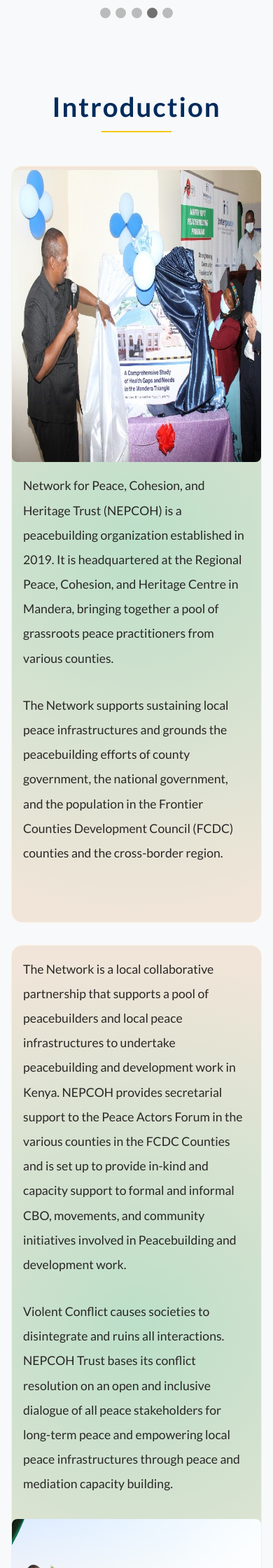
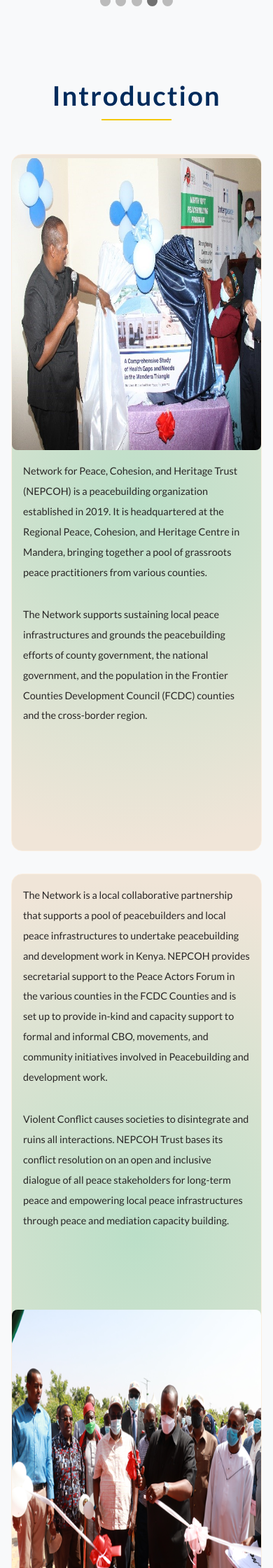
Before and after one commit to Teddykavooh/Interpeace-Project, a PHP site: page / in a window 390 px wide; the page is wider, and only the part inside the window is pictured. Shown: the part 769-3009 px from the top of that part at 70% size. Run offline with PHP 8.4, Linux system fonts and the light colour scheme; some libraries are stand-ins or nearby versions.

Commit message:
Tweak index page responsiveness

```diff
--- a/css/styles.css
+++ b/css/styles.css
@@ -182,17 +182,20 @@ input[type="checkbox"] {
   margin: 5px auto;
   -webkit-transition: all 0.3s ease-in-out;
   transition: all 0.3s ease-in-out;
-  background-color: #ce1e3e; }
+  background-color: #002a8f; }
 
 @media (max-width: 900px) {
   .nav {
     flex-direction: column;
     padding: 0;
-    height: 15vh; }
+    height: 13vh; }
   .nav__logo {
     margin: 0.35rem 2rem;
     display: flex;
     justify-content: space-between; }
+  .ImageLogo {
+    height: 5rem;
+    width: 5rem; }
   .hamburger {
     display: block;
     padding: 0 24px; }
@@ -204,7 +207,7 @@ input[type="checkbox"] {
     transform: translateY(-8px) rotate(-45deg); }
   .links {
     position: fixed;
-    top: 15vh;
+    top: 12vh;
     width: 100%;
     height: 90vh;
     left: -100%;
@@ -338,7 +341,7 @@ input[type="checkbox"] {
   height: 150vh;
   padding: 4rem;
   text-align: center;
-  font-size: 1rem;
+  font-size: 1.1rem;
   background-color: #e3f3f3;
   clip-path: polygon(0 0, 100% 0, 100% 130vh, 0 100%);
   z-index: 20; }
@@ -348,7 +351,7 @@ input[type="checkbox"] {
   height: 130vh;
   padding: 5rem 4rem;
   text-align: center;
-  font-size: 1rem; }
+  font-size: 1.1rem; }
 
 .values {
   clip-path: polygon(0 15vh, 100% 0, 100% 100%, 0 100%);
@@ -636,11 +639,14 @@ input[type="checkbox"] {
   .HomepageImages {
     clip-path: polygon(0 10vh, 100% 0, 100% 100%, 0 100%);
     padding: 10rem 2rem 2rem; }
+  .paragraph {
+    font-size: 1.05rem; }
+  .operations {
+    font-size: 1.05rem; }
   .intro {
-    height: 267vh;
-    font-size: 0.7rem; }
+    height: 263vh; }
   .intro__dataOne {
-    min-height: 105vh; }
+    min-height: 100vh; }
   .paragraph {
     padding: 1rem; }
   .values {
@@ -693,12 +699,11 @@ input[type="checkbox"] {
 
 @media (max-width: 500px) {
   .intro__dataOne {
-    min-height: 115vh; }
+    min-height: 112vh; }
   .intro__dataTwo {
-    height: 125vh; }
+    height: 122vh; }
   .intro {
-    min-height: 285vh;
-    font-size: 1rem; }
+    min-height: 277vh; }
   .heading-primary {
     text-shadow: none;
     font-size: 2.4rem;
@@ -723,10 +728,8 @@ input[type="checkbox"] {
     clip-path: polygon(0 7vh, 100% 0, 100% 100%, 0 100%); }
   .intro__dataOne {
     min-height: 128vh; }
-  .intro__dataTwo {
-    height: 130vh; }
   .intro {
-    min-height: 312vh;
+    min-height: 300vh;
     font-size: 0.8rem; }
   .values {
     clip-path: polygon(0 8vh, 100% 0, 100% 100%, 0 100%);
@@ -745,13 +748,29 @@ input[type="checkbox"] {
     column-gap: 2px; } }
 
 @media (max-width: 400px) {
-  .intro,
-  .values,
+  .intro__dataOne {
+    min-height: 118vh; }
+  .intro {
+    min-height: 285vh; }
+  .paragraph {
+    font-size: 0.9rem; }
   .operations {
-    font-size: 0.8rem; } }
+    font-size: 0.9rem; } }
+
+@media (max-width: 300px) {
+  .intro__dataOne {
+    min-height: 123vh; }
+  .intro__dataTwo {
+    height: 130vh; }
+  .intro {
+    min-height: 300vh; } }
+
+@media (max-width: 270px) {
+  .intro {
+    min-height: 310vh; } }
 
 .section {
-  background-color: #DCE2E6;
+  background-color: #dce2e6;
   display: flex;
   justify-content: space-between;
   height: 70vh;
@@ -772,7 +791,7 @@ input[type="checkbox"] {
     margin-right: auto;
     width: 100%;
     height: 100%;
-    transition: .3s; }
+    transition: 0.3s; }
   .section_content img:hover {
     filter: none;
     transform: scale(1.5);
@@ -823,7 +842,7 @@ input[type="checkbox"] {
       position: absolute;
       right: 2%;
       bottom: 8%;
-      width: 20%;
+      width: 25%;
       height: auto;
       margin: auto;
       text-align: center;
@@ -832,7 +851,8 @@ input[type="checkbox"] {
       .slideshow-container .mySlides__text p {
         margin: auto;
         color: white;
-        font-size: 1.5rem; }
+        font-size: 1.5rem;
+        padding: 1rem; }
   .slideshow-container__dots {
     height: 5%;
     padding: 0.5rem; }
--- a/sass/_cards.scss
+++ b/sass/_cards.scss
@@ -1,5 +1,5 @@
 .section {
-    background-color: #DCE2E6;
+  background-color: #dce2e6;
   display: flex;
   justify-content: space-between;
   height: 70vh;
@@ -27,7 +27,7 @@
     margin-right: auto;
     width: 100%;
     height: 100%;
-        transition: .3s;
+    transition: 0.3s;
   }
 
   img:hover {
--- a/sass/_components.scss
+++ b/sass/_components.scss
@@ -163,7 +163,7 @@ $scroll-marg-size: 18.5vh;
   height: 150vh;
   padding: 4rem;
   text-align: center;
-  font-size: 1rem;
+  font-size: 1.1rem;
   background-color: rgb(227, 243, 243);
 
   clip-path: polygon(0 0, 100% 0, 100% 130vh, 0 100%);
@@ -177,7 +177,7 @@ $scroll-marg-size: 18.5vh;
   height: 130vh;
   padding: 5rem 4rem;
   text-align: center;
-  font-size: 1rem;
+  font-size: 1.1rem;
   // background-color: rgb(192, 143, 37);
   // clip-path: polygon(0 0, 100% 0, 100% 130vh, 0 100%);
 }
@@ -599,13 +599,19 @@ $scroll-marg-size: 18.5vh;
     padding: 10rem 2rem 2rem;
     // height: 85vh;
   }
+  .paragraph {
+    font-size: 1.05rem;
+  }
+  .operations {
+    font-size: 1.05rem;
+  }
   .intro {
-    height: 267vh;
-    font-size: 0.7rem;
+    height: 263vh;
+    // font-size: 0.7rem;
   }
 
   .intro__dataOne {
-    min-height: 105vh;
+    min-height: 100vh;
   }
   .intro__dataOne {
     // height: 74vh;
@@ -737,15 +743,15 @@ $scroll-marg-size: 18.5vh;
 
 @media (max-width: 500px) {
   .intro__dataOne {
-    min-height: 115vh;
+    min-height: 112vh;
   }
   .intro__dataTwo {
-    height: 125vh;
+    height: 122vh;
   }
 
   .intro {
-    min-height: 285vh;
-    font-size: 1rem;
+    min-height: 277vh;
+    // font-size: 1rem;
   }
   .heading-primary {
     text-shadow: none;
@@ -776,6 +782,10 @@ $scroll-marg-size: 18.5vh;
     grid-template-columns: 1fr;
     row-gap: 0.5rem;
   }
+
+  // .paragraph {
+  //   font-size: 1rem;
+  // }
 }
 
 @media (max-width: 450px) {
@@ -787,11 +797,11 @@ $scroll-marg-size: 18.5vh;
     min-height: 128vh;
   }
   .intro__dataTwo {
-    height: 130vh;
+    // height: 130vh;
   }
 
   .intro {
-    min-height: 312vh;
+    min-height: 300vh;
     font-size: 0.8rem;
   }
   // .intro {
@@ -840,7 +850,26 @@ $scroll-marg-size: 18.5vh;
   .intro,
   .values,
   .operations {
-    font-size: 0.8rem;
+    // font-size: 0.4rem;
+  }
+
+  .intro__dataOne {
+    min-height: 118vh;
+  }
+  .intro__dataTwo {
+    // height: 130vh;
+  }
+
+  .intro {
+    min-height: 285vh;
+    // font-size: 0.8rem;
+  }
+
+  .paragraph {
+    font-size: 0.9rem;
+  }
+  .operations {
+    font-size: 0.9rem;
   }
 }
 
@@ -863,7 +892,18 @@ $scroll-marg-size: 18.5vh;
   }
 }
 
-@media (max-width: 310px) {
+@media (max-width: 300px) {
+  .intro__dataOne {
+    min-height: 123vh;
+  }
+  .intro__dataTwo {
+    height: 130vh;
+  }
+
+  .intro {
+    min-height: 300vh;
+    // font-size: 0.8rem;
+  }
   // .intro {
   //   min-height: 298vh;
 
@@ -877,6 +917,19 @@ $scroll-marg-size: 18.5vh;
   // }
 }
 
+@media (max-width: 270px) {
+  // .intro__dataOne {
+  //   min-height: 123vh;
+  // }
+  // .intro__dataTwo {
+  //   height: 130vh;
+  // }
+
+  .intro {
+    min-height: 310vh;
+  }
+}
+
 @media (max-width: 283px) {
   // .intro {
   //   min-height: 310vh;
--- a/sass/_header.scss
+++ b/sass/_header.scss
@@ -21,8 +21,6 @@
 }
 
 .ImageLogo {
-  // padding: 5px;
-  // background-color: yellow;
   height: 6rem;
   width: 6rem;
 
@@ -364,14 +362,16 @@ $gradient: #00b5f5;
   margin: 5px auto;
   -webkit-transition: all 0.3s ease-in-out;
   transition: all 0.3s ease-in-out;
-  background-color: #ce1e3e;
+  // background-color: #ce1e3e;
+  background-color: #002a8f;
 }
 
 @media (max-width: 900px) {
   .nav {
     flex-direction: column;
     padding: 0;
-    height: 15vh;
+    height: 13vh;
+    // background-color: #002a8f;
   }
   .nav__logo {
     // background-color: rgb(34, 44, 24);
@@ -381,6 +381,11 @@ $gradient: #00b5f5;
     margin: 0.35rem 2rem;
     display: flex;
     justify-content: space-between;
+  }
+
+  .ImageLogo {
+    height: 5rem;
+    width: 5rem;
   }
 
   .hamburger {
@@ -401,7 +406,7 @@ $gradient: #00b5f5;
   .links {
     // display: nonse;
     position: fixed;
-    top: 15vh;
+    top: 12vh;
     width: 100%;
     height: 90vh;
     left: -100%;
--- a/sass/_slider.scss
+++ b/sass/_slider.scss
@@ -30,7 +30,7 @@
       position: absolute;
       right: 2%;
       bottom: 8%;
-      width: 20%;
+      width: 25%;
       height: auto;
       margin: auto;
       text-align: center;
@@ -41,6 +41,7 @@
         margin: auto;
         color: white;
         font-size: 1.5rem;
+        padding: 1rem;
       }
     }
   }
```
Lines whose indentation alone changed are shown as unchanged.
